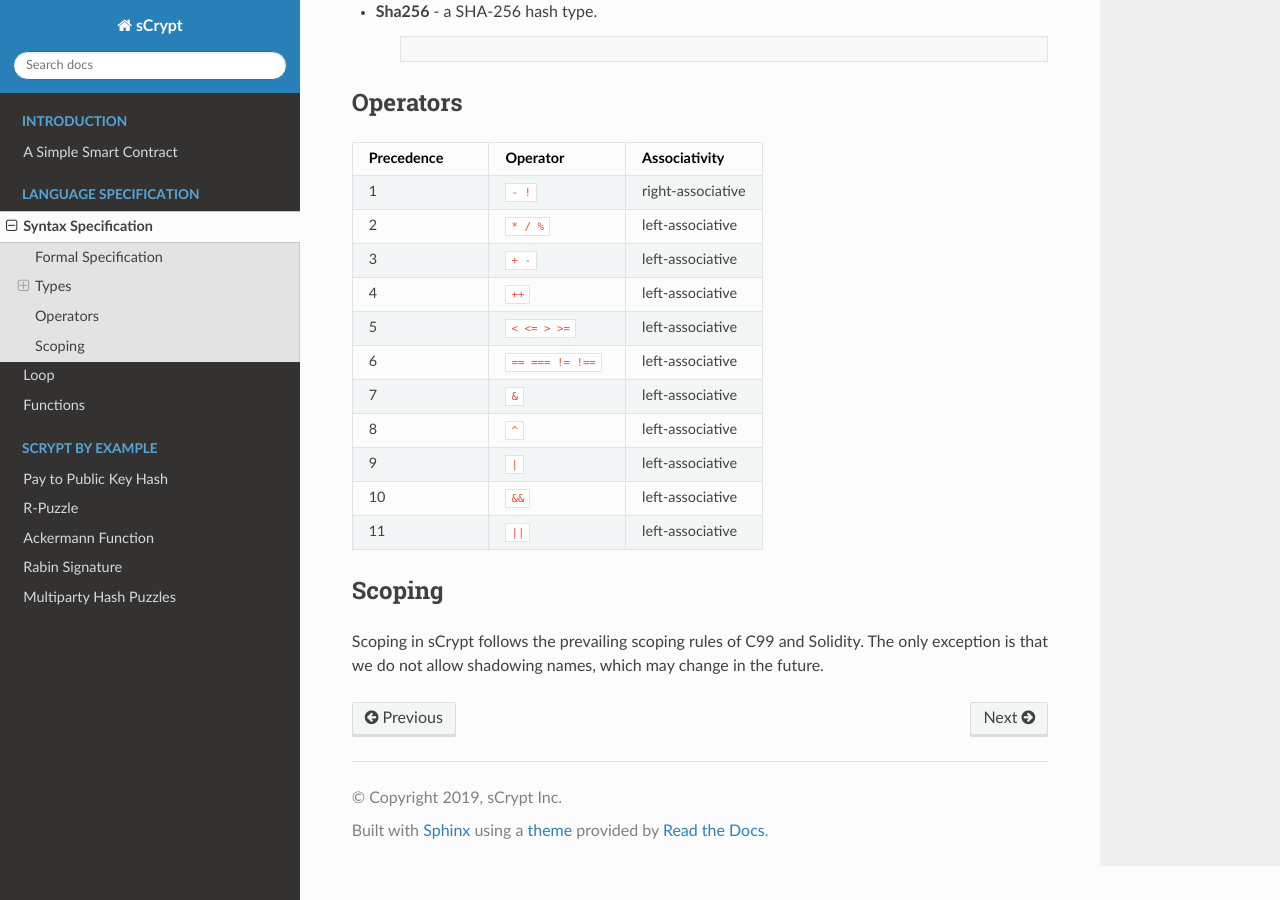
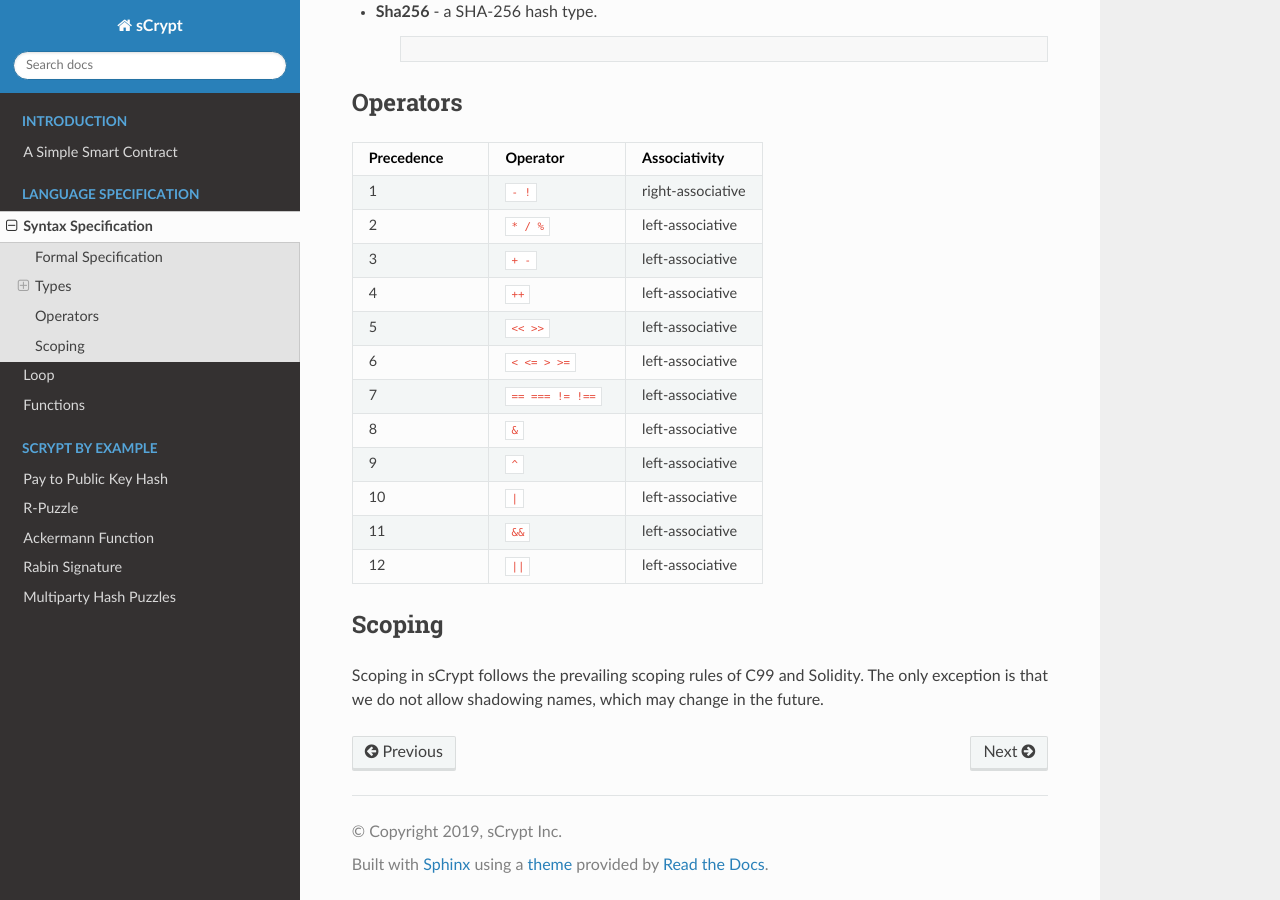
Before and after one commit to sCrypt-Inc/specification, a Sphinx documentation site: the page built from docs/syntax.rst, in a window 1280 px wide and 900 px high, scrolled down 1598 px. Built offline with Sphinx 7.4.7 and the Read the Docs theme 2.0.0, drawn with Linux system fonts in a browser that asks for light colours.

Commit message:
add "<<" & ">>"

```diff
--- a/docs/syntax.rst
+++ b/docs/syntax.rst
@@ -117,30 +117,34 @@
       - left-associative
 
     * - 5
+      - ``<< >>``
+      - left-associative
+
+    * - 6
       - ``< <= > >=``
       - left-associative
 
-    * - 6
+    * - 7
       - ``== === != !==``
       - left-associative
 
-    * - 7
+    * - 8
       - ``&``
       - left-associative
 
-    * - 8
+    * - 9
       - ``^``
       - left-associative
 
-    * - 9
+    * - 10
       - ``|``
       - left-associative
 
-    * - 10
+    * - 11
       - ``&&``
       - left-associative
 
-    * - 11
+    * - 12
       - ``||``
       - left-associative
 ..
```
